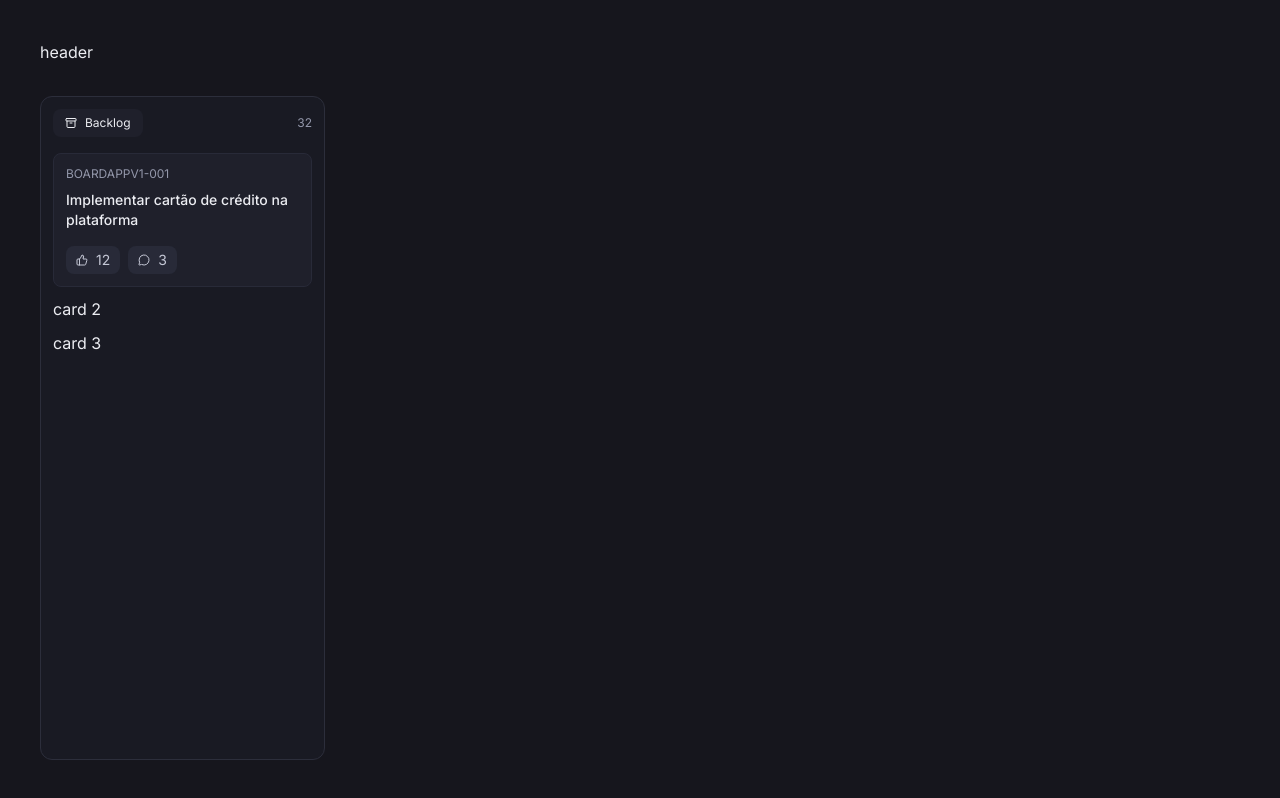
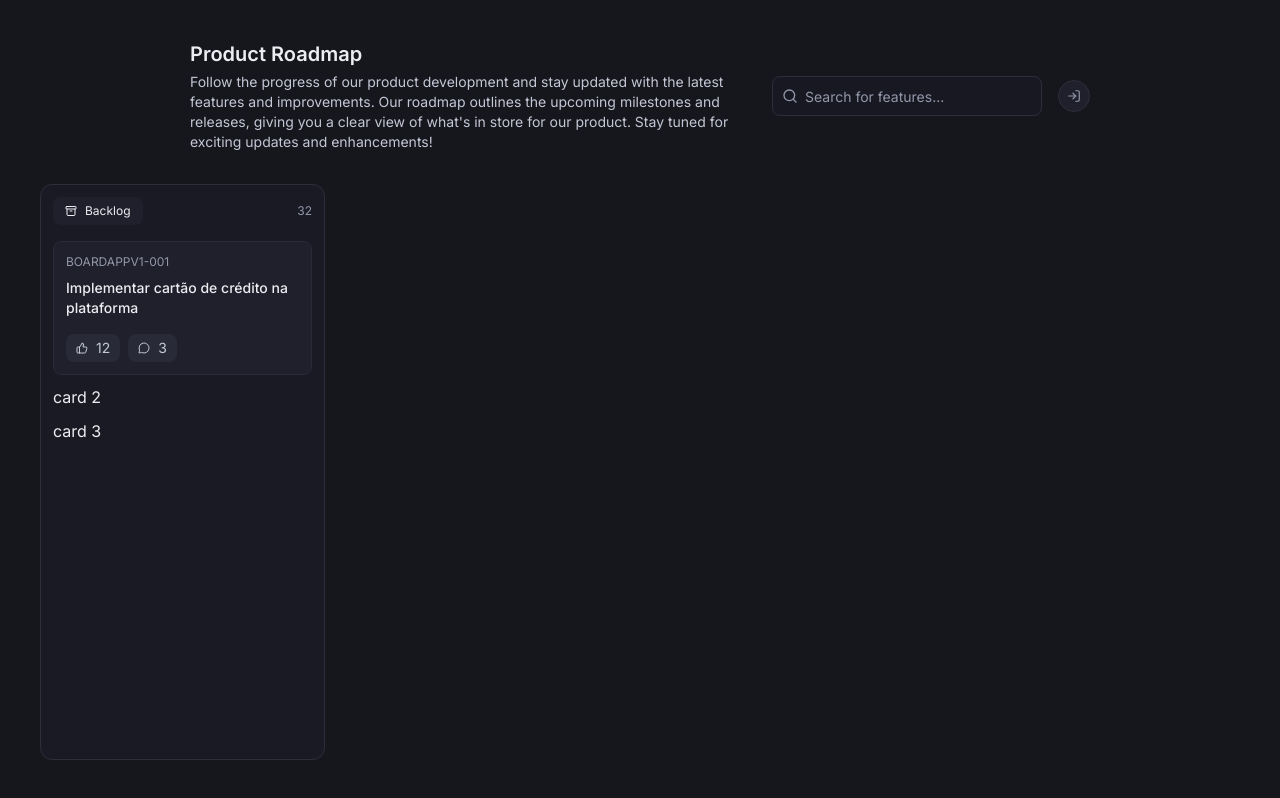
Before and after one commit to diegoveigass/nextjs-board, a Next.js app: page / in a window 1280 px wide. Built offline with nearby package versions, Linux system fonts and the light colour scheme.

Commit message:
feat: create input component and header

```diff
--- /dev/null
+++ b/src/app/(board)/_components/header.tsx
@@ -0,0 +1,37 @@
+import { Input } from "@/components/input"
+import { LogInIcon, SearchIcon } from "lucide-react"
+
+export function Header() {
+  return (
+    <div className="max-w-225 mx-auto w-full flex items-center justify-between">
+      <div className="space-y-1">
+        <h1 className="font-semibold text-xl">Product Roadmap</h1>
+        <p className="text-sm text-navy-100">
+          Follow the progress of our product development and stay updated with
+          the latest features and improvements. Our roadmap outlines the
+          upcoming milestones and releases, giving you a clear view of what's in
+          store for our product. Stay tuned for exciting updates and
+          enhancements!
+        </p>
+      </div>
+
+      <div className="flex items-center gap-4">
+        <div className="relative">
+          <SearchIcon className="size-4 text-navy-200 absolute left-2.5 top-1/2 -translate-y-1/2 pointer-events-none" />
+          <Input
+            type="text"
+            placeholder="Search for features..."
+            className="w-67.5 pl-8"
+          />
+        </div>
+
+        <button
+          type="button"
+          className="bg-navy-700 size-8 rounded-full border border-navy-500 flex items-center justify-center hover:bg-navy-600 transition-colors duration-150"
+        >
+          <LogInIcon className="size-3.5 text-navy-200" />
+        </button>
+      </div>
+    </div>
+  )
+}
--- a/src/app/(board)/layout.tsx
+++ b/src/app/(board)/layout.tsx
@@ -1,9 +1,11 @@
+import { Header } from "./_components/header"
+
 export default function BoardLayout({
   children,
 }: Readonly<{ children: React.ReactNode }>) {
   return (
     <div className="max-w-405 w-full mx-auto p-10 flex flex-col gap-8 h-dvh">
-      <div>header</div>
+      <Header />
 
       {children}
     </div>
--- /dev/null
+++ b/src/components/input.tsx
@@ -0,0 +1,17 @@
+import { twMerge } from "tailwind-merge"
+
+interface InputProps extends React.ComponentProps<"input"> {}
+
+export function Input({ className, ...props }: InputProps) {
+  return (
+    <input
+      className={twMerge(
+        "bg-navy-900 border-[0.5px] border-navy-500 h-10 flex items-center placeholder-navy-200 px-3 rounded-lg text-sm",
+        "",
+        "outline-none focus-visible:ring-2 focus-visible:ring-navy-400 focus-visible:ring-offset-2 focus-visible:ring-offset-navy-950",
+        className,
+      )}
+      {...props}
+    />
+  )
+}
--- a/src/components/section.tsx
+++ b/src/components/section.tsx
@@ -54,7 +54,7 @@
   return (
     <div
       className={twMerge(
-        "flex flex-col gap-2.5 overflow-y-scroll p-3",
+        "flex flex-col gap-2.5 overflow-y-auto p-3",
         className,
       )}
       {...props}
```
